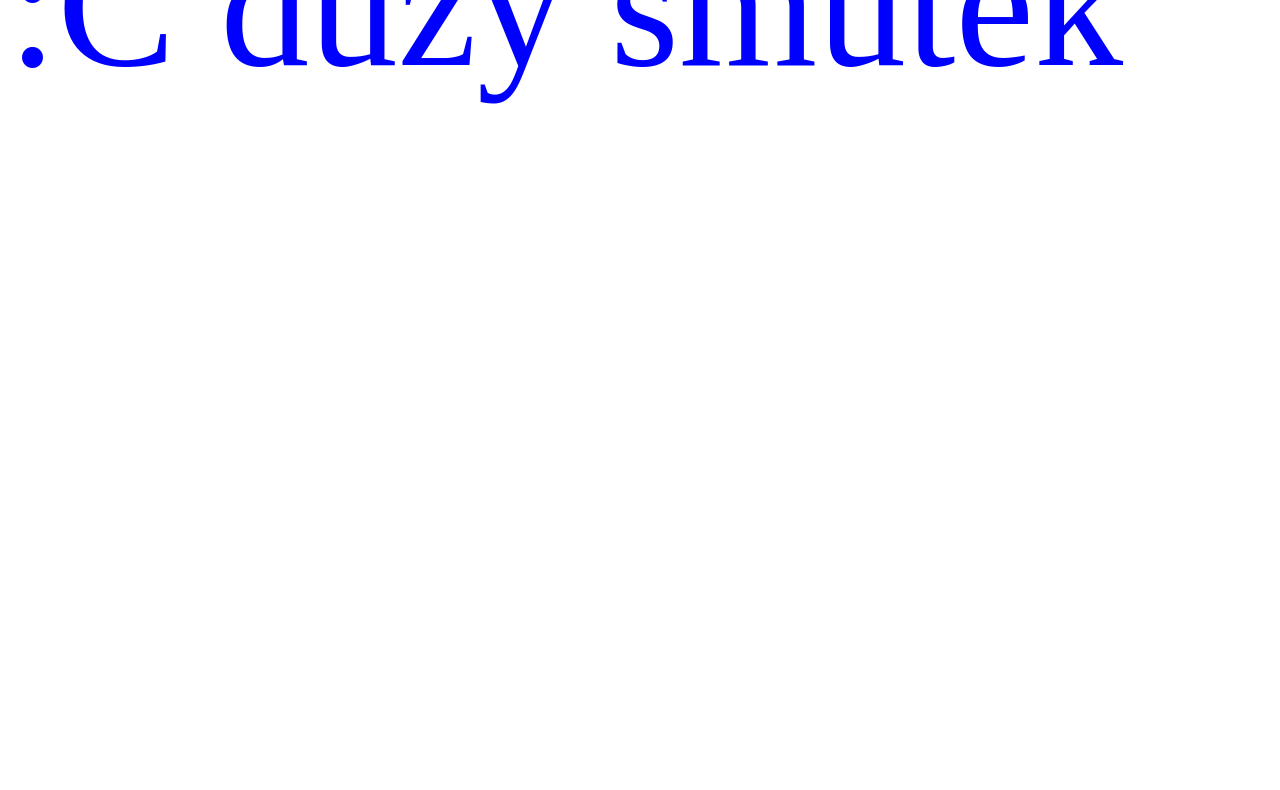
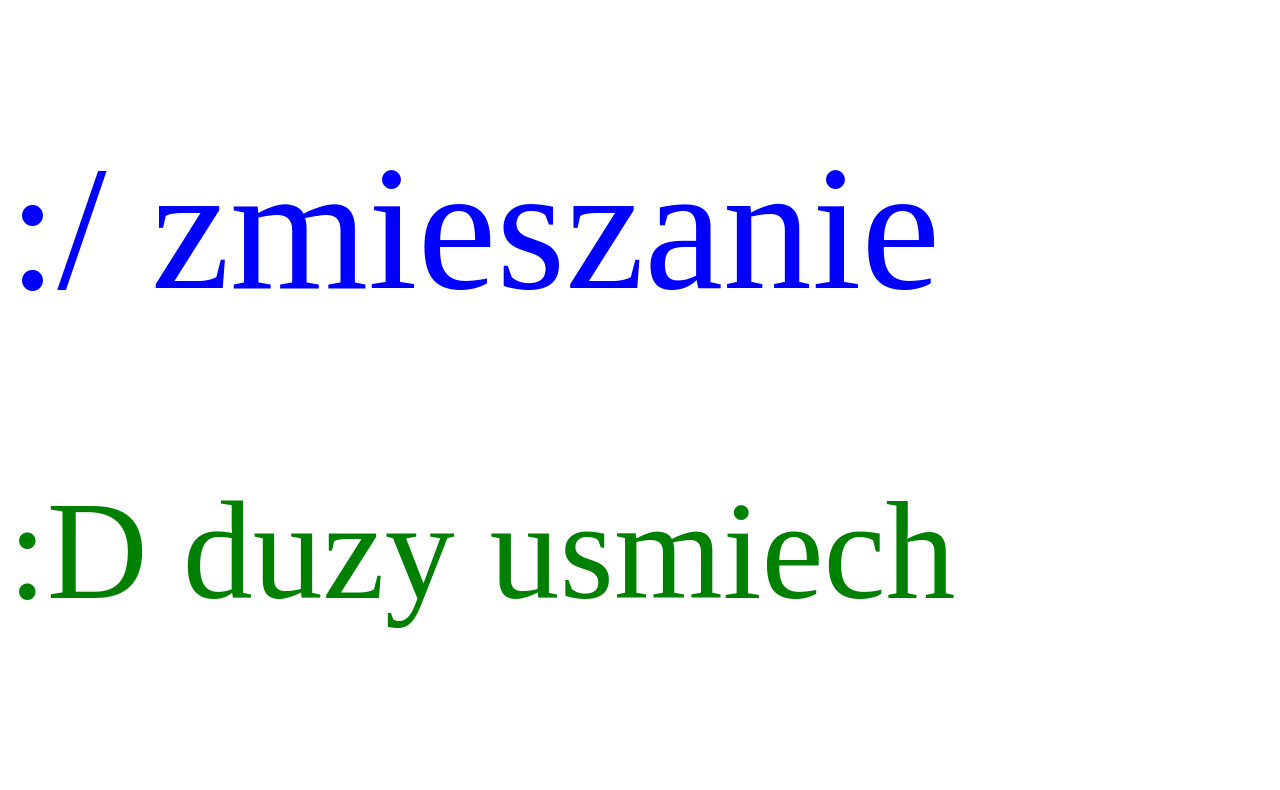
Before and after one commit to anatoliy2137/css, a plain HTML site: page brze_z13.html in a window 1280 px wide. Shown: the part 827-1617 px from the top of the page. Before the commit the page ends 942 px from the top, so only its background shows below. Drawn offline with Linux system fonts and the light colour scheme.

Commit message:
Update zad13_brze.css

```diff
--- a/zad13_brze.css
+++ b/zad13_brze.css
@@ -1,6 +1,6 @@
 p {
 color: green;
-font-size: 37px;
+font-size: 37mm;
 }
 body {
 color: blue;
```
